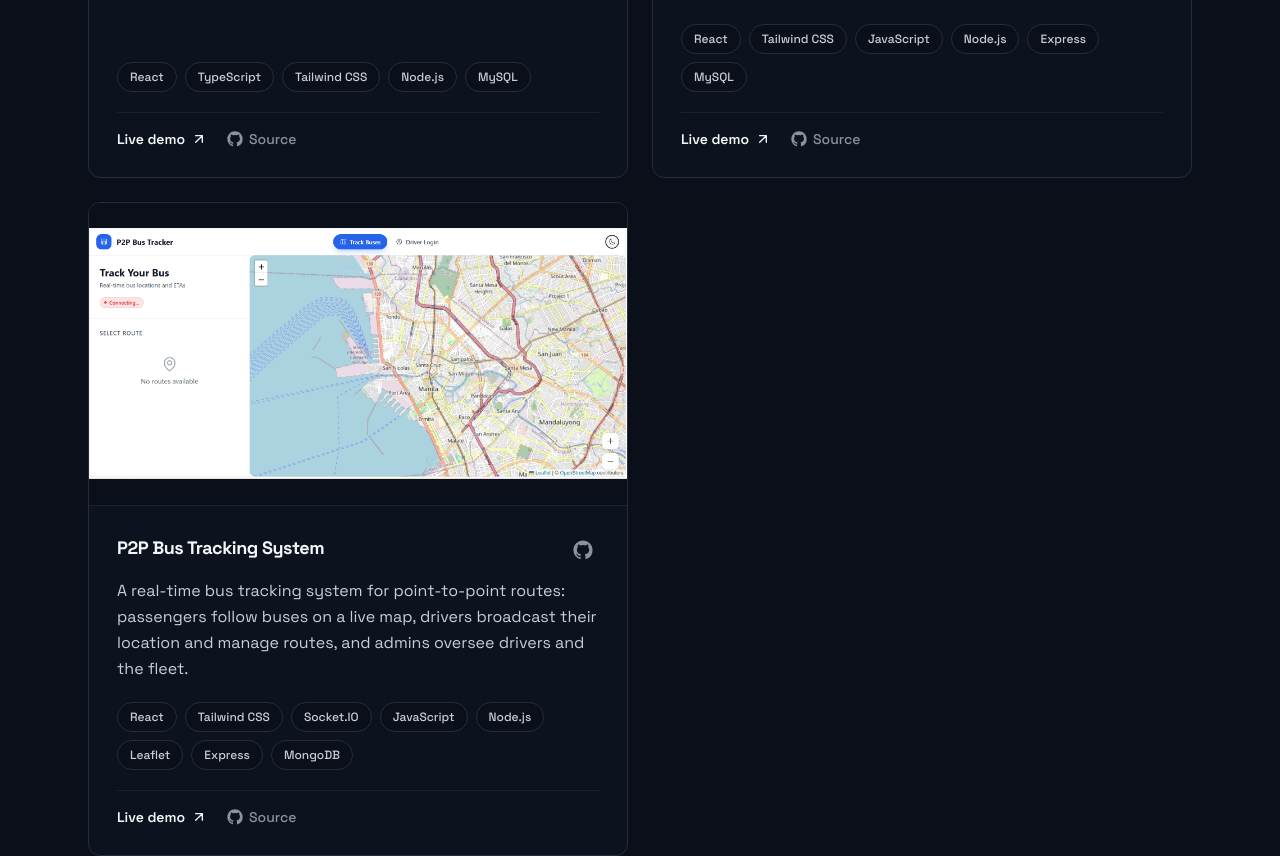
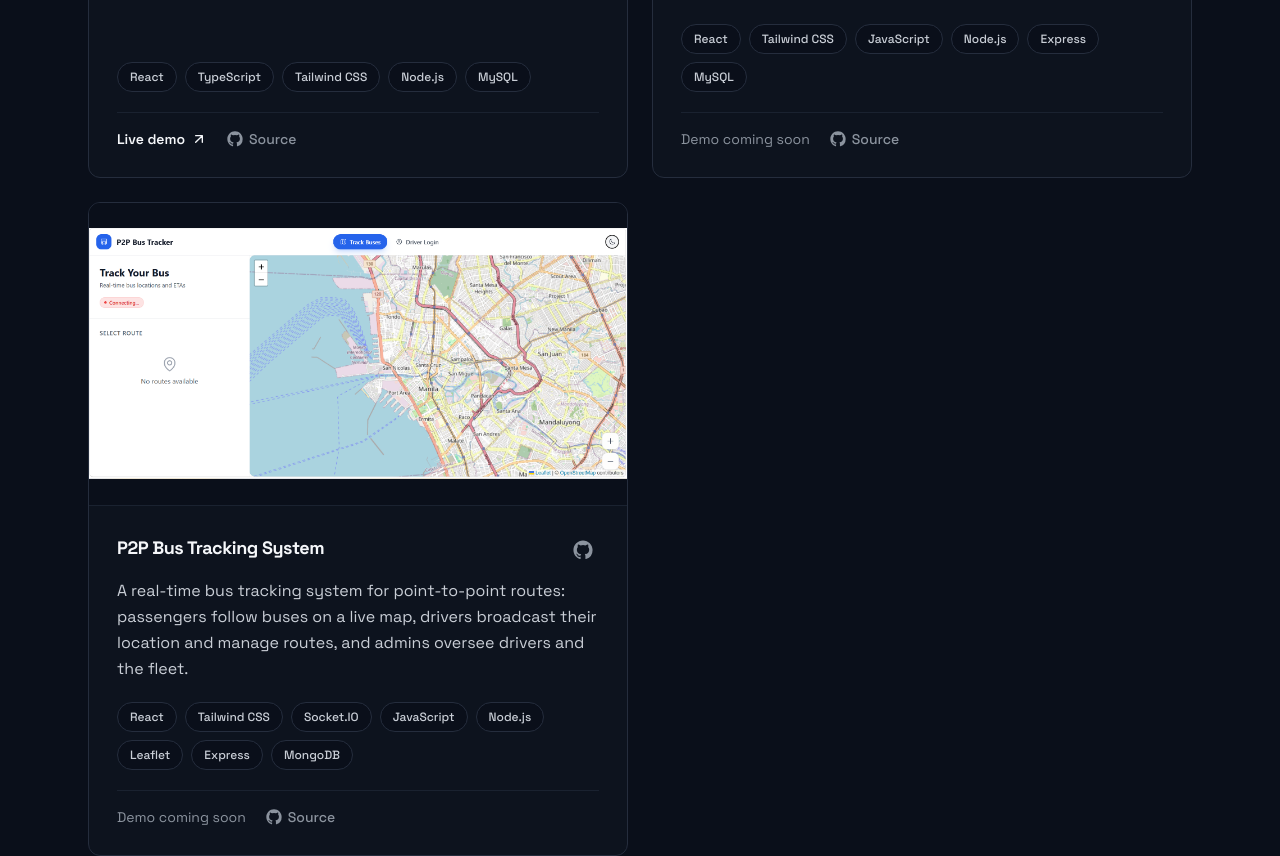
Before and after one commit to erwinLayson/portfolio.v2, a React (Vite) app: page / in a window 1280 px wide. Shown: the part 4860-5716 px from the top of the page. Built offline with nearby package versions, Linux system fonts and the light colour scheme.

Commit message:
update the project section

```diff
--- a/src/constants/projects.ts
+++ b/src/constants/projects.ts
@@ -45,7 +45,7 @@ export const projects: Project[] = [
     image: "osas.png",
     tech: ["React", "Tailwind CSS", "JavaScript", "Node.js", "Express", "MySQL"],
     github: "https://github.com/erwinLayson/Scholarship-Application-and-Management-System.git",
-    demo: "https://erwinlayson.github.io/Scholarship-Application-and-Management-System/",
+    demo: "",
   },
   {
     title: "P2P Bus Tracking System",
@@ -53,7 +53,7 @@ export const projects: Project[] = [
       "A real-time bus tracking system for point-to-point routes: passengers follow buses on a live map, drivers broadcast their location and manage routes, and admins oversee drivers and the fleet.",
     image: 'p2p.png',
     tech: ["React", "Tailwind CSS", "Socket.IO", "JavaScript", "Node.js", "Leaflet", "Express", "MongoDB"],
-    demo: "https://erwinlayson.github.io/P2P-bus-tracking-system-client-side/",
+    demo: "",
     github: "https://github.com/erwinLayson/P2P-bus-tracking-system-client-side.git",
   }
 ];
```
